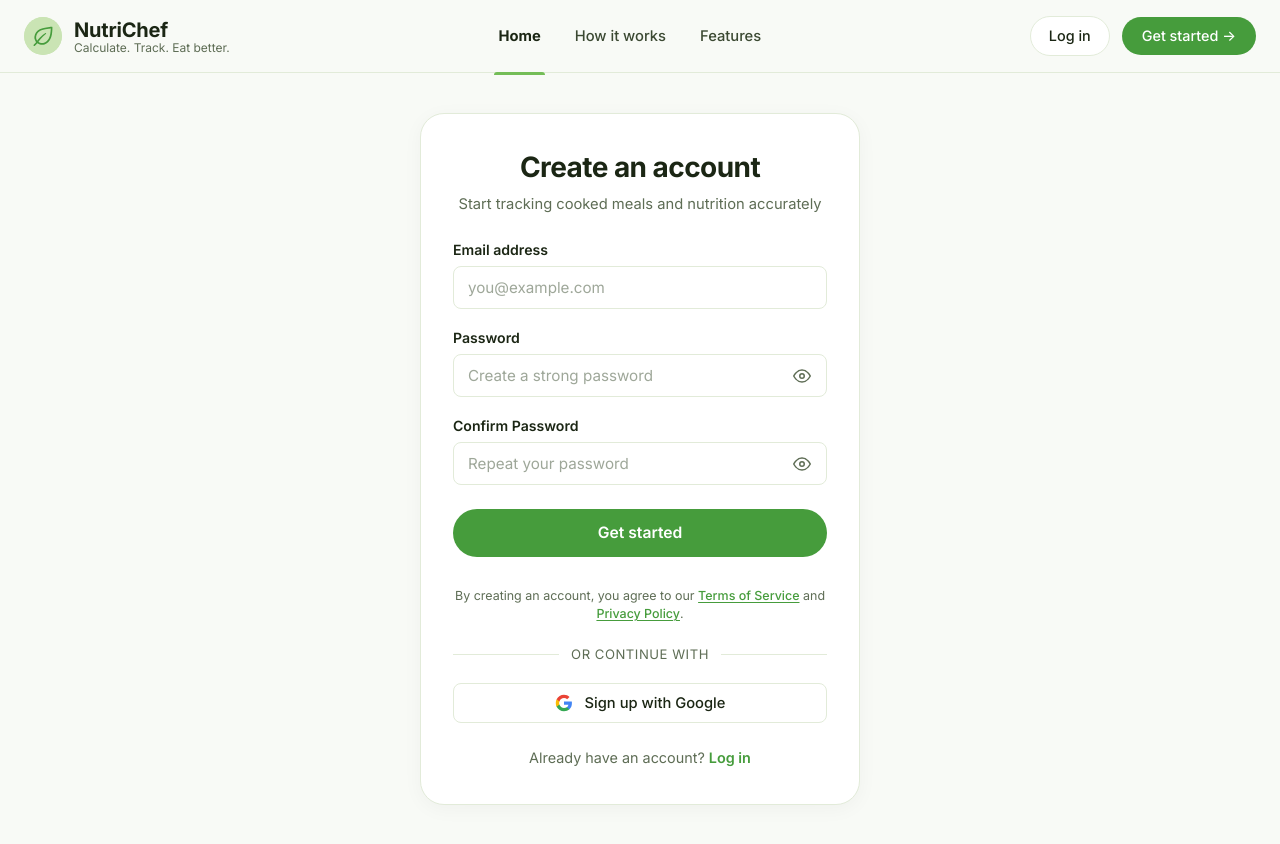
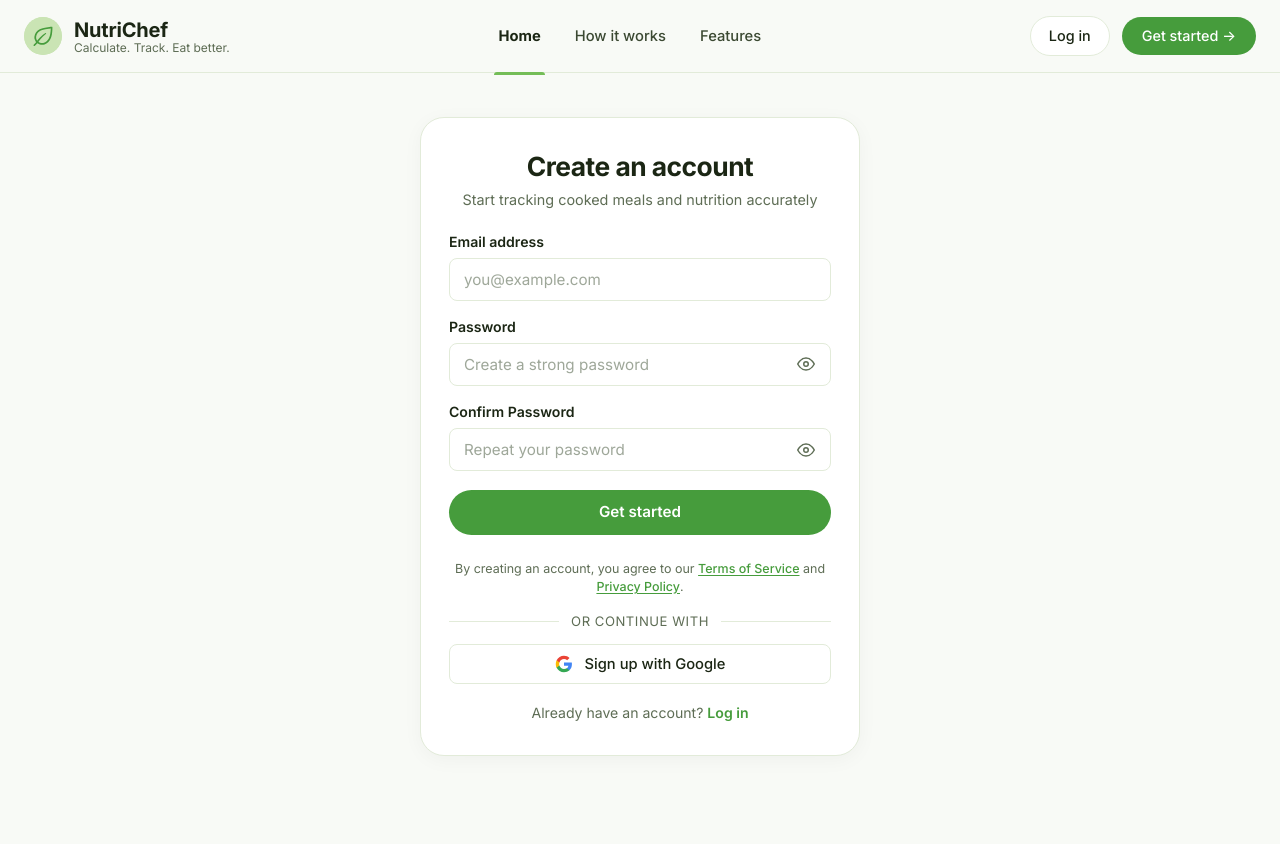
Before and after one commit to OkayMarta/nutrichef, a React (Vite) app in the folder client/: page /register in a window 1280 px wide. After the commit the page ends 800 px from the top, so only its background shows below. Built offline with nearby package versions, Linux system fonts and the light colour scheme; no server answers.

Commit message:
fix: bug fix with google auth

```diff
--- a/client/src/components/common/GoogleAuthButton.jsx
+++ b/client/src/components/common/GoogleAuthButton.jsx
@@ -1,4 +1,4 @@
-import { useEffect, useRef, useState } from "react";
+import { useCallback, useEffect, useRef, useState } from "react";
 import { useNavigate } from "react-router-dom";
 import { toast } from "react-toastify";
 import axiosInstance from "../../api/axiosInstance";
@@ -9,35 +9,43 @@ const GOOGLE_CLIENT_ID =
     import.meta.env.VITE_GOOGLE_CLIENT_ID ||
     "611925401354-pgnjj33a1ms8btcfgg8j41c9kmf3av30.apps.googleusercontent.com";
 
+// Module-level singleton tracking to prevent duplicate initialize() calls
+let isGsiInitialized = false;
+let activeAuthCallback = null;
+
+const ensureGsiInitialized = () => {
+    if (window.google?.accounts?.id && !isGsiInitialized) {
+        window.google.accounts.id.initialize({
+            client_id: GOOGLE_CLIENT_ID,
+            callback: (response) => {
+                if (activeAuthCallback) {
+                    activeAuthCallback(response);
+                }
+            },
+        });
+        isGsiInitialized = true;
+    }
+};
+
 const GoogleAuthButton = ({ isRegister = false }) => {
     const buttonRef = useRef(null);
     const { login } = useAuth();
     const navigate = useNavigate();
     const [loading, setLoading] = useState(false);
     const [gsiReady, setGsiReady] = useState(false);
+    const isMountedRef = useRef(true);
 
-    useEffect(() => {
-        let checkInterval;
-        let isMounted = true;
-
-        const initGoogleSignIn = () => {
-            if (window.google?.accounts?.id && buttonRef.current) {
-                try {
-                    window.google.accounts.id.initialize({
-                        client_id: GOOGLE_CLIENT_ID,
-                        callback: async (response) => {
+    const handleCredentialResponse = useCallback(
+        async (response) => {
             if (!response.credential) {
-                                toast.error(
-                                    "Google authentication failed. No token received.",
-                                );
+                toast.error("Google authentication failed. No token received.");
                 return;
             }
             try {
                 setLoading(true);
-                                const { data } = await axiosInstance.post(
-                                    "/api/auth/google",
-                                    { token: response.credential },
-                                );
+                const { data } = await axiosInstance.post("/api/auth/google", {
+                    token: response.credential,
+                });
                 login(data.token, data.user);
                 toast.success(
                     isRegister
@@ -52,13 +60,46 @@ const GoogleAuthButton = ({ isRegister = false }) => {
                     "Google authentication failed";
                 toast.error(msg);
             } finally {
-                                if (isMounted) setLoading(false);
+                if (isMountedRef.current) setLoading(false);
             }
         },
+        [isRegister, login, navigate],
+    );
+
+    const callbackRef = useRef(handleCredentialResponse);
+    useEffect(() => {
+        callbackRef.current = handleCredentialResponse;
     });
 
-                    // Clear previous children in case of re-render
+    useEffect(() => {
+        isMountedRef.current = true;
+        activeAuthCallback = (res) => callbackRef.current?.(res);
+        return () => {
+            isMountedRef.current = false;
+            activeAuthCallback = null;
+        };
+    }, []);
+
+    useEffect(() => {
+        let checkInterval;
+
+        const initGoogleSignIn = () => {
+            if (window.google?.accounts?.id && buttonRef.current) {
+                try {
+                    ensureGsiInitialized();
+
+                    // Clear previous button elements before re-rendering
                     buttonRef.current.innerHTML = "";
+
+                    // Calculate valid button width in pixels (Google GSI requires 200..400 px, no percentages)
+                    const parentWidth =
+                        buttonRef.current.parentElement?.offsetWidth ||
+                        buttonRef.current.offsetWidth ||
+                        376;
+                    const buttonWidth = Math.min(
+                        Math.max(Math.round(parentWidth), 200),
+                        400,
+                    );
 
                     window.google.accounts.id.renderButton(buttonRef.current, {
                         theme: "outline",
@@ -66,17 +107,14 @@ const GoogleAuthButton = ({ isRegister = false }) => {
                         type: "standard",
                         shape: "rectangular",
                         text: isRegister ? "signup_with" : "signin_with",
-                        width: "100%",
+                        width: buttonWidth,
                         logo_alignment: "center",
                     });
 
-                    if (isMounted) setGsiReady(true);
+                    if (isMountedRef.current) setGsiReady(true);
                     return true;
                 } catch (e) {
-                    console.error(
-                        "Error initializing Google Identity Services:",
-                        e,
-                    );
+                    console.error("Error rendering Google Sign-In button:", e);
                 }
             }
             return false;
@@ -91,10 +129,9 @@ const GoogleAuthButton = ({ isRegister = false }) => {
         }
 
         return () => {
-            isMounted = false;
             if (checkInterval) clearInterval(checkInterval);
         };
-    }, [isRegister, login, navigate]);
+    }, [isRegister]);
 
     return (
         <div className="google-auth">
@@ -116,6 +153,7 @@ const GoogleAuthButton = ({ isRegister = false }) => {
                     disabled={loading}
                     onClick={() => {
                         if (window.google?.accounts?.id) {
+                            ensureGsiInitialized();
                             window.google.accounts.id.prompt();
                         } else {
                             toast.info(
--- a/client/src/pages/Auth/Auth.scss
+++ b/client/src/pages/Auth/Auth.scss
@@ -2,48 +2,50 @@
 @use "../../styles/mixins" as *;
 
 .auth-page {
-    min-height: calc(100vh - 72px);
+    flex: 1;
     @include flex-center;
-    padding: 40px 20px;
+    padding: 24px 20px;
     background-color: $color-bg-light;
+    box-sizing: border-box;
 
     &__card {
         @include card-base;
         width: 100%;
         max-width: 440px;
-        padding: 36px 32px;
+        padding: 32px 28px;
         background-color: $color-bg-card;
         border: 1px solid $color-border;
         border-radius: $radius-lg;
         box-shadow: $shadow-card;
+        flex-shrink: 0;
 
         @media (max-width: 480px) {
-            padding: 28px 20px;
+            padding: 24px 16px;
         }
     }
 
     &__header {
         text-align: center;
-        margin-bottom: 24px;
+        margin-bottom: 20px;
     }
 
     &__title {
-        font-size: 1.75rem;
+        font-size: 1.65rem;
         font-weight: $font-weight-bold;
         color: $color-text-dark;
-        margin-bottom: 8px;
+        margin-bottom: 6px;
         letter-spacing: -0.02em;
     }
 
     &__subtitle {
-        font-size: 0.92rem;
+        font-size: 0.9rem;
         color: $color-text-muted;
     }
 
     &__form {
         display: flex;
         flex-direction: column;
-        gap: 18px;
+        gap: 15px;
     }
 
     &__group {
@@ -217,14 +219,14 @@
 
     &__submit-btn {
         width: 100%;
-        padding: 12px;
-        font-size: 0.98rem;
+        padding: 11px;
+        font-size: 0.95rem;
         font-weight: $font-weight-semibold;
-        margin-top: 6px;
+        margin-top: 4px;
     }
 
     &__terms-subtext {
-        margin-top: 12px;
+        margin-top: 10px;
         font-size: 0.78rem;
         color: $color-text-muted;
         text-align: center;
@@ -247,7 +249,7 @@
         display: flex;
         align-items: center;
         text-align: center;
-        margin: 22px 0 18px 0;
+        margin: 16px 0 12px 0;
         color: $color-text-muted;
         font-size: 0.82rem;
 
@@ -267,8 +269,8 @@
 
     &__footer {
         text-align: center;
-        margin-top: 24px;
-        font-size: 0.9rem;
+        margin-top: 18px;
+        font-size: 0.88rem;
         color: $color-text-muted;
 
         a {
```
Lines whose indentation alone changed are shown as unchanged.
